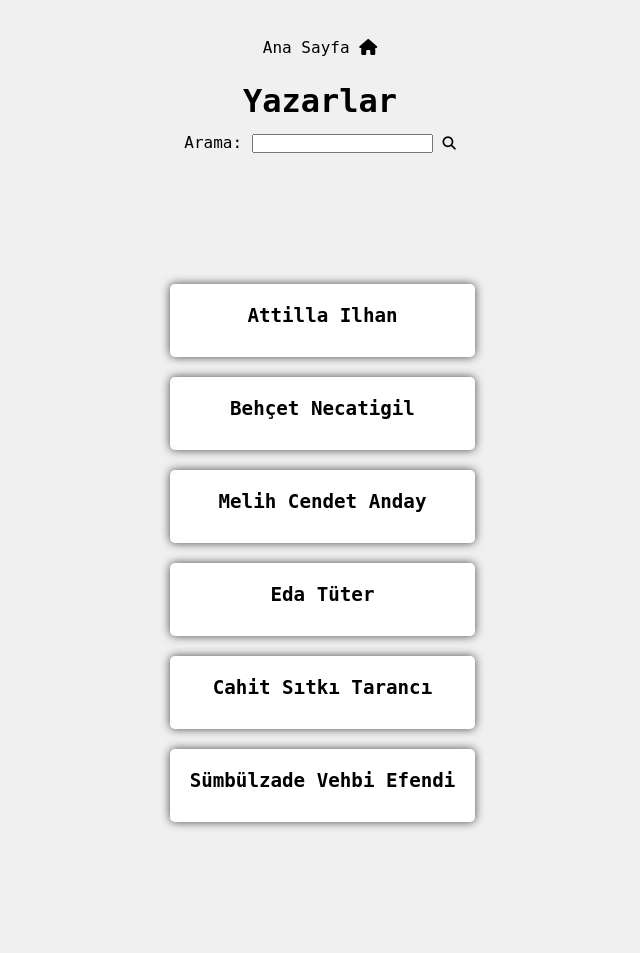
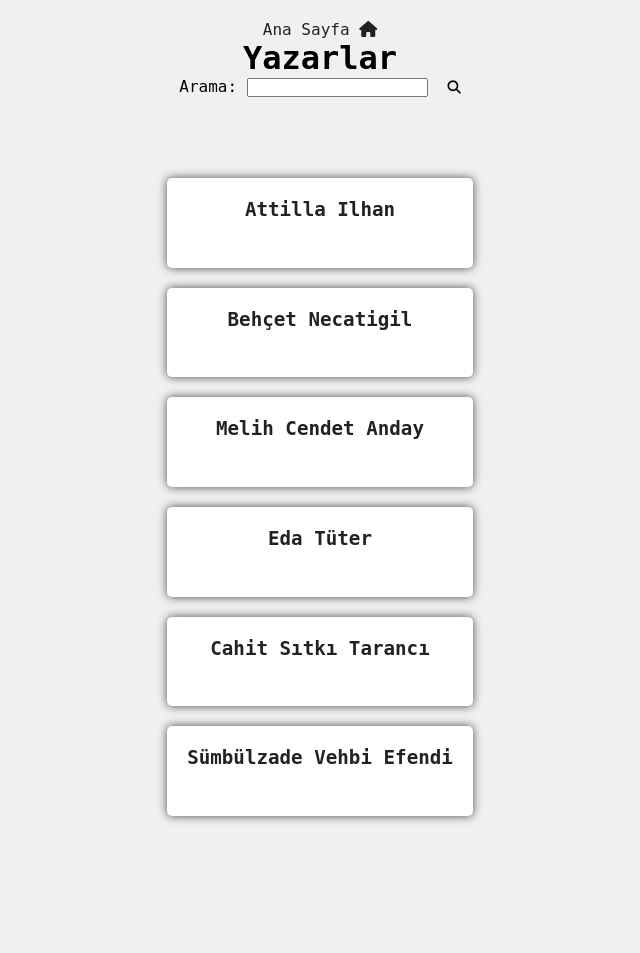
Before and after one commit to AmenoAmena/poetProject, a Django app: page /author/ in a window 1280 px wide. Shown: the whole page, without its empty margins (320-960 px from the left). After the commit the page ends 823 px from the top, so only its background shows below. Run offline with Django 4.2, Linux system fonts and the light colour scheme; data comes from the database, SQL or seed files in the repository; some libraries are stand-ins or nearby versions.

Commit message:
author sayfası scs düzeltildi

```diff
--- a/poetsShown/static/poetsShown/css/author.css
+++ b/poetsShown/static/poetsShown/css/author.css
@@ -3,12 +3,12 @@
     margin: 0;
     padding: 0;
     text-align: center;
-    text-decoration: none;
 }
 
 body {
     font-family: 'Andale Mono', monospace;
     background-color: #f0f0f0;
+    padding: 20px;
 }
 
 .container {
@@ -16,7 +16,6 @@ body {
     justify-content: center;
     align-items: center;
     min-height: 100vh;
-    padding: 20px;
 }
 
 .authorShow {
@@ -27,40 +26,47 @@ body {
     padding: 20px;
     max-width: 400px;
     text-align: center;
-    margin-left: 25px;
 }
+
+a {
+    text-decoration: none;
+    color: #222;
+}
+a:hover {
+    color: gray;
+}
+
 .author {
     font-size: 1.2em;
     font-weight: bold;
-    margin-bottom: 10px;
+    margin-bottom: 10%;
+    text-align: center;
 }
 
 .poetName {
     font-style: italic;
     color: #777;
 }
+
 ul {
     list-style-type: none;
 }
-h1 {
-    padding-top: 25px;
-}
-a {
-    text-decoration: none;
-    color: black;
-}
-a:hover {
-    color: gray;
-}
+
 .submitBtn {
-
     border: none;
     height: auto;
 }
 
+.submitBtn:hover {
+    color: gray;
+}
+
+
 .form-container {
-    margin-top: 1%;
+    display: inline-block;
+    align-items: center;
 }
-.home {
-    margin-top: 3%;
+
+.form-container .submitBtn {
+    margin-left: 10px;
 }
--- a/poetsShown/templates/poetsShown/index.html
+++ b/poetsShown/templates/poetsShown/index.html
@@ -37,8 +37,6 @@
                 </form>
             </div>
 
-
-
             {% for poet in poets %}
 
             <li>
```
